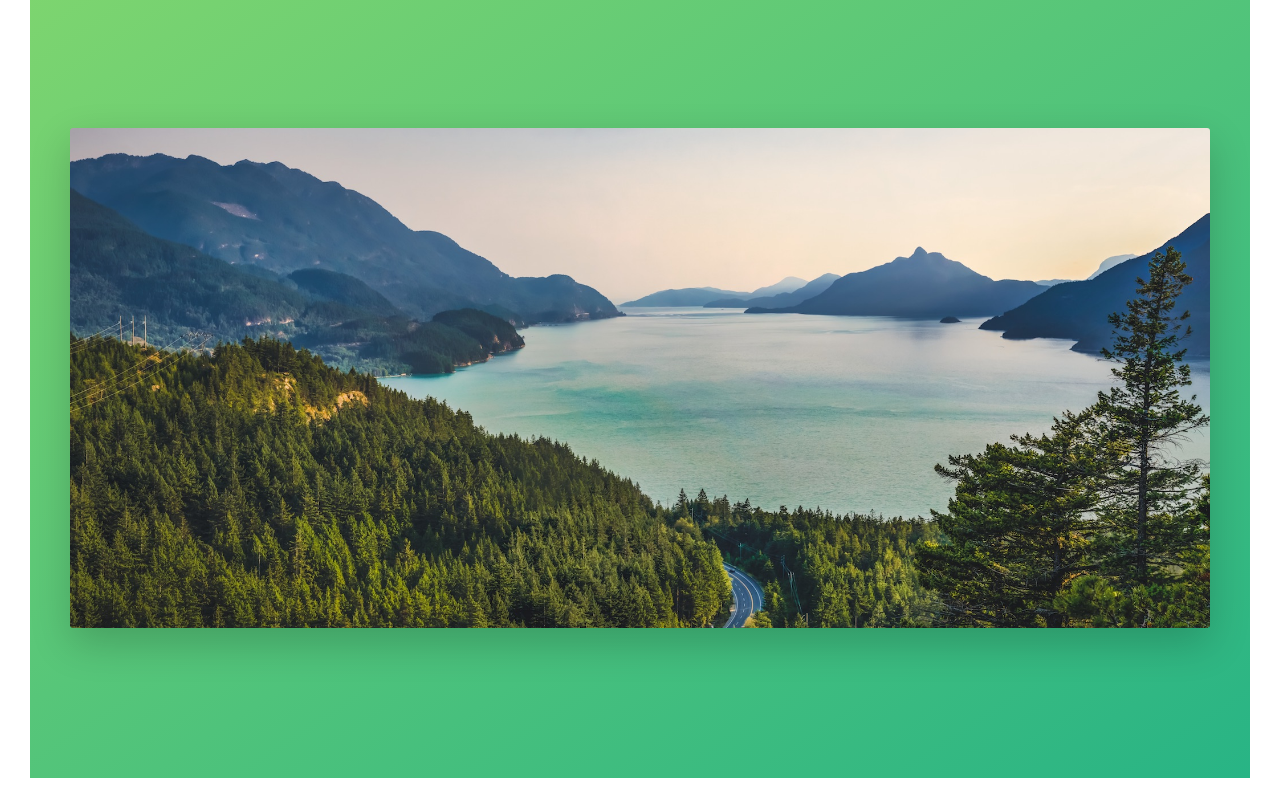
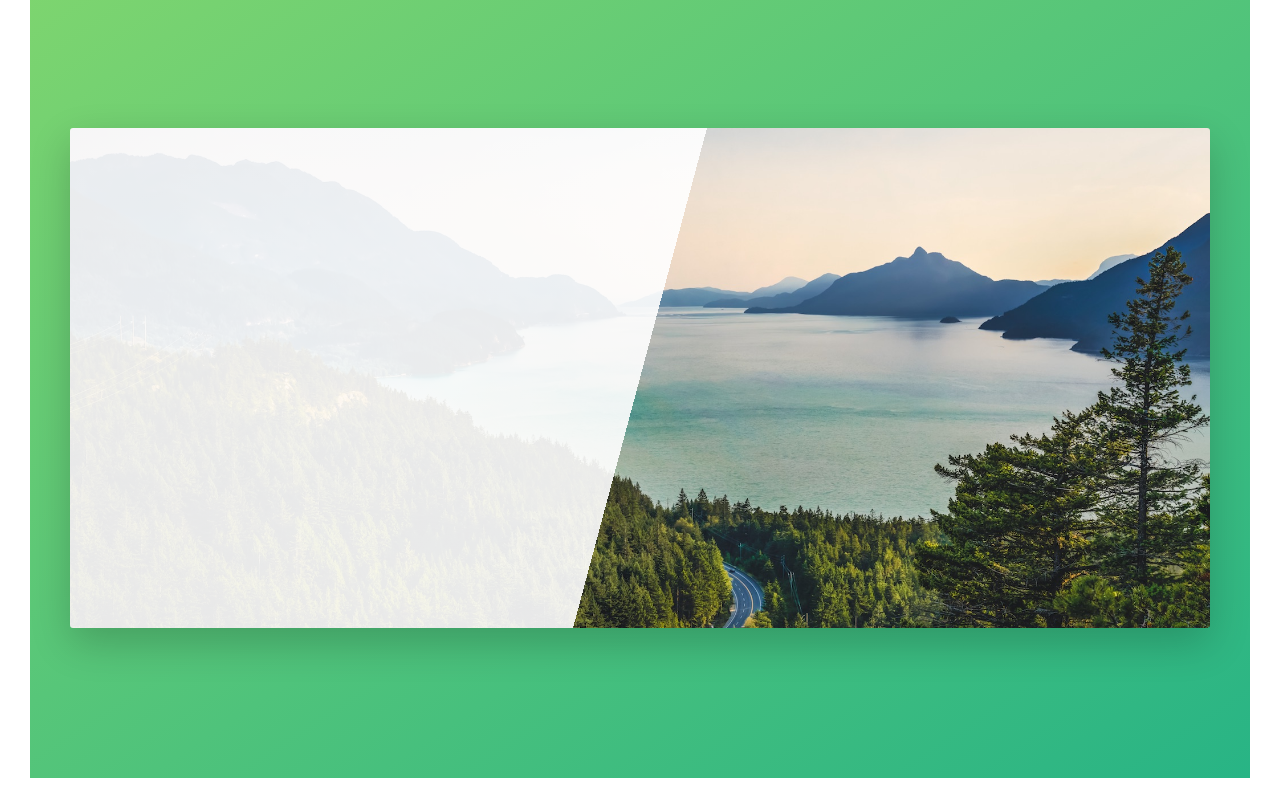
Before and after one commit to kostagrin/Natours, a website: page index.html in a window 1280 px wide. Shown: the part 4360-5168 px from the top of the page. Drawn offline with Linux system fonts and the light colour scheme.

Commit message:
Implement solid color gradient for the book element.

```diff
--- a/sass/pages/_home.scss
+++ b/sass/pages/_home.scss
@@ -17,7 +17,7 @@
     -o-transform: skewY(-7deg);
 
     // Direct chile selector. Celecting DIRECT children of the parent element ("row" in this case) and scewing them back.
-    & > * {
+    &>* {
         transform: skewY(7deg);
         -webkit-transform: skewY(7deg);
         -moz-transform: skewY(7deg);
@@ -44,7 +44,12 @@
 }
 
 .book {
-    background-image: url(../img/nat-10.jpg);
+    // solid color gradient
+    background-image: linear-gradient(105deg,
+            rgba(#fff, .9) 0%,
+            rgba(#fff, .9) 50%,
+            rgba(#fff, 0) 50%),
+        url(../img/nat-10.jpg);
     background-size: cover;
     border-radius: 3px;
     box-shadow: 0 1.5rem 4rem rgba(0, 0, 0, .2);
```
Also changed, not shown: css/style.css, sass/main.css, 1 other file.
